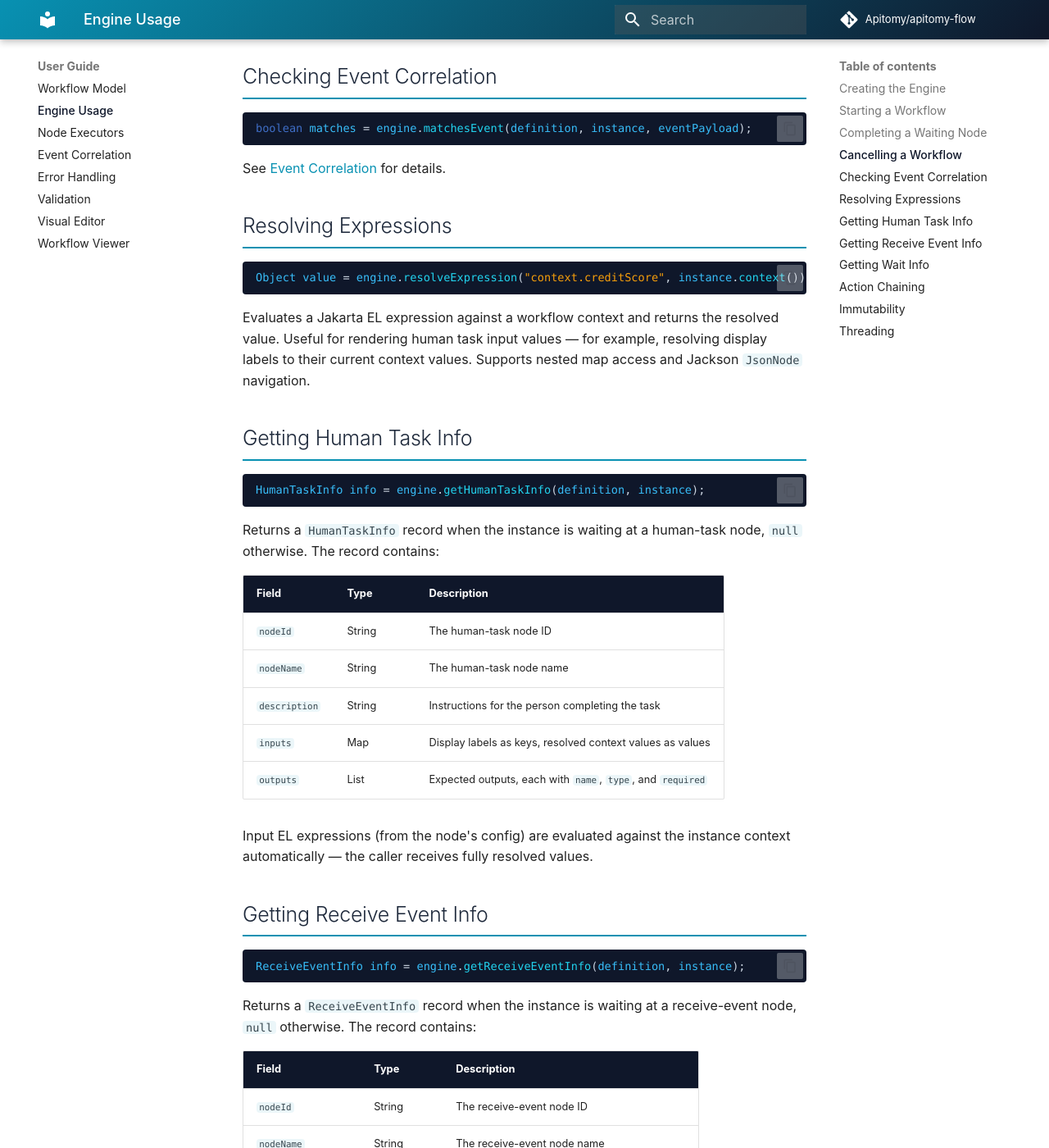
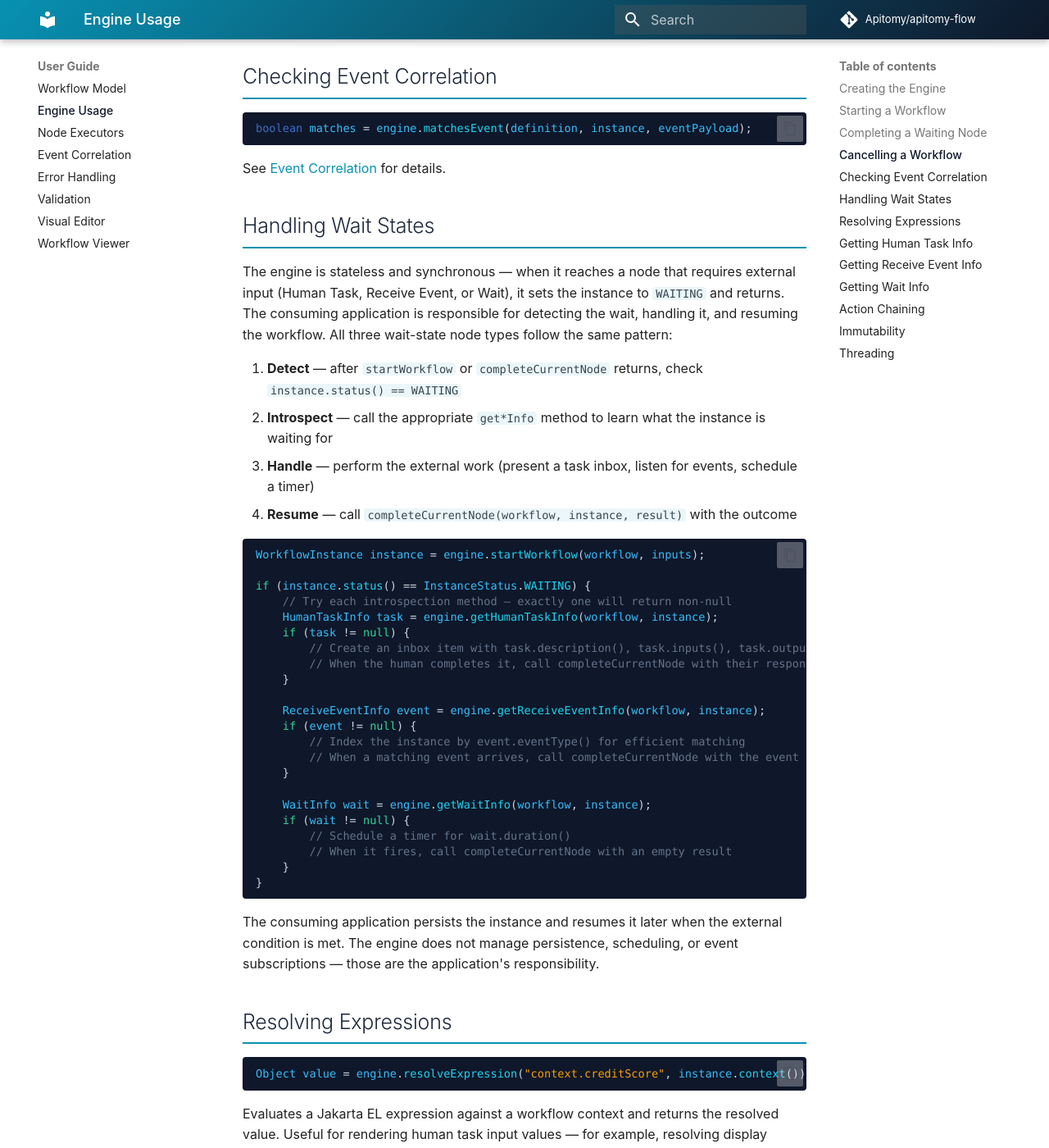
Before and after one commit to Apitomy/apitomy-flow, an MkDocs documentation site: the page built from docs/user-guide/engine-usage.md, in a window 1280 px wide and 1400 px high, scrolled down 1673 px. Shown: the whole window at 82% size. Built offline with MkDocs 1.6.1 and Material for MkDocs 9.7.7, drawn with Linux system fonts in a browser that asks for light colours; comment, search, counter and statistics services are not loaded; some of the changed text lies outside the part shown.

Commit message:
docs: add Handling Wait States section explaining the common introspection pattern
Document the shared pattern across Human Task, Receive Event, and Wait
nodes: detect WAITING status, call the appropriate get*Info method,
handle externally, then resume with completeCurrentNode. Includes a
code example showing the dispatch pattern.

````diff
--- a/docs/user-guide/engine-usage.md
+++ b/docs/user-guide/engine-usage.md
@@ -33,7 +33,7 @@ WorkflowInstance instance = engine.startWorkflow(definition, initialContext, "my
 5. Enters the start node and evaluates outgoing edges
 6. Chains through action nodes until a wait state or end is reached
 
-The returned instance is in `WAITING` (hit a human-task or receive-event), `COMPLETED` (reached an end node), or `FAILED` (error during execution).
+The returned instance is in `WAITING` (hit a human-task, receive-event, or wait node), `COMPLETED` (reached an end node), or `FAILED` (error during execution).
 
 ## Completing a Waiting Node
 
@@ -64,6 +64,42 @@ boolean matches = engine.matchesEvent(definition, instance, eventPayload);
 ```
 
 See [Event Correlation](event-correlation.md) for details.
+
+## Handling Wait States
+
+The engine is stateless and synchronous — when it reaches a node that requires external input (Human Task, Receive Event, or Wait), it sets the instance to `WAITING` and returns. The consuming application is responsible for detecting the wait, handling it, and resuming the workflow. All three wait-state node types follow the same pattern:
+
+1. **Detect** — after `startWorkflow` or `completeCurrentNode` returns, check `instance.status() == WAITING`
+2. **Introspect** — call the appropriate `get*Info` method to learn what the instance is waiting for
+3. **Handle** — perform the external work (present a task inbox, listen for events, schedule a timer)
+4. **Resume** — call `completeCurrentNode(workflow, instance, result)` with the outcome
+
+```java
+WorkflowInstance instance = engine.startWorkflow(workflow, inputs);
+
+if (instance.status() == InstanceStatus.WAITING) {
+    // Try each introspection method — exactly one will return non-null
+    HumanTaskInfo task = engine.getHumanTaskInfo(workflow, instance);
+    if (task != null) {
+        // Create an inbox item with task.description(), task.inputs(), task.outputs()
+        // When the human completes it, call completeCurrentNode with their response
+    }
+
+    ReceiveEventInfo event = engine.getReceiveEventInfo(workflow, instance);
+    if (event != null) {
+        // Index the instance by event.eventType() for efficient matching
+        // When a matching event arrives, call completeCurrentNode with the event payload
+    }
+
+    WaitInfo wait = engine.getWaitInfo(workflow, instance);
+    if (wait != null) {
+        // Schedule a timer for wait.duration()
+        // When it fires, call completeCurrentNode with an empty result
+    }
+}
+```
+
+The consuming application persists the instance and resumes it later when the external condition is met. The engine does not manage persistence, scheduling, or event subscriptions — those are the application's responsibility.
 
 ## Resolving Expressions
 
````
